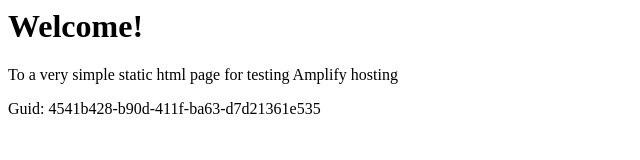
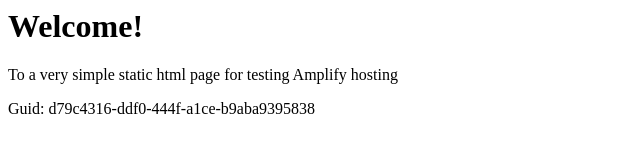
Before and after one commit to aws-aemilia-syd/Github-PR-Commit-Integration-Test-DoNotTouch-Gith-BKMSSQOA-v1-preprod-ap-southeast-2, a website: page src/index.html in a window 1280 px wide. Shown: the full height of the page, 0-640 px from the left. Drawn offline with Linux system fonts and the light colour scheme.

Commit message:
commit from integ tests

```diff
--- a/src/index.html
+++ b/src/index.html
@@ -12,6 +12,6 @@
 <body>
     <h1>Welcome!</h1>
     <p>To a very simple static html page for testing Amplify hosting</p>
-    <p>Guid: 4541b428-b90d-411f-ba63-d7d21361e535</p></body>
+    <p>Guid: d79c4316-ddf0-444f-a1ce-b9aba9395838</p></body>
 
 </html>
```
